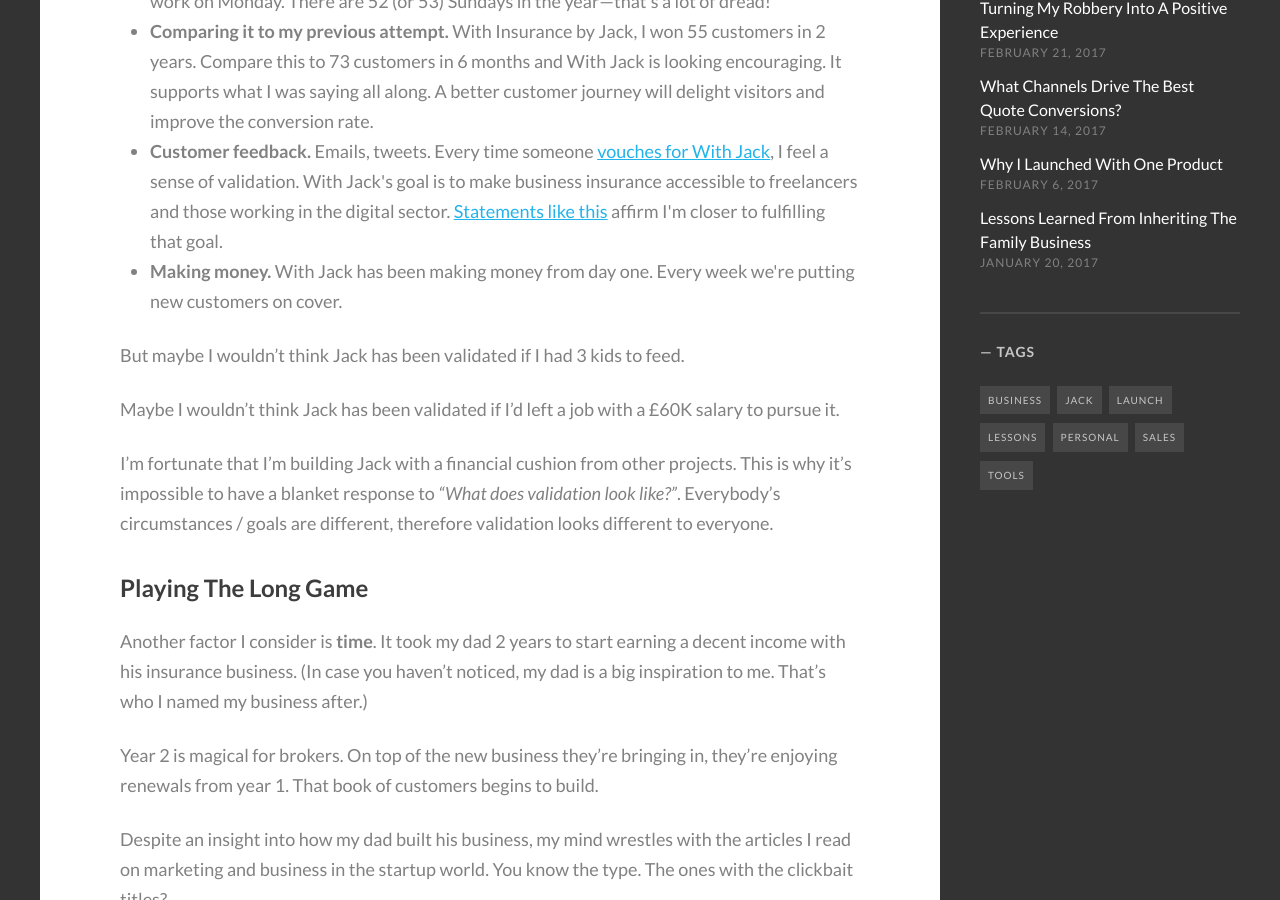
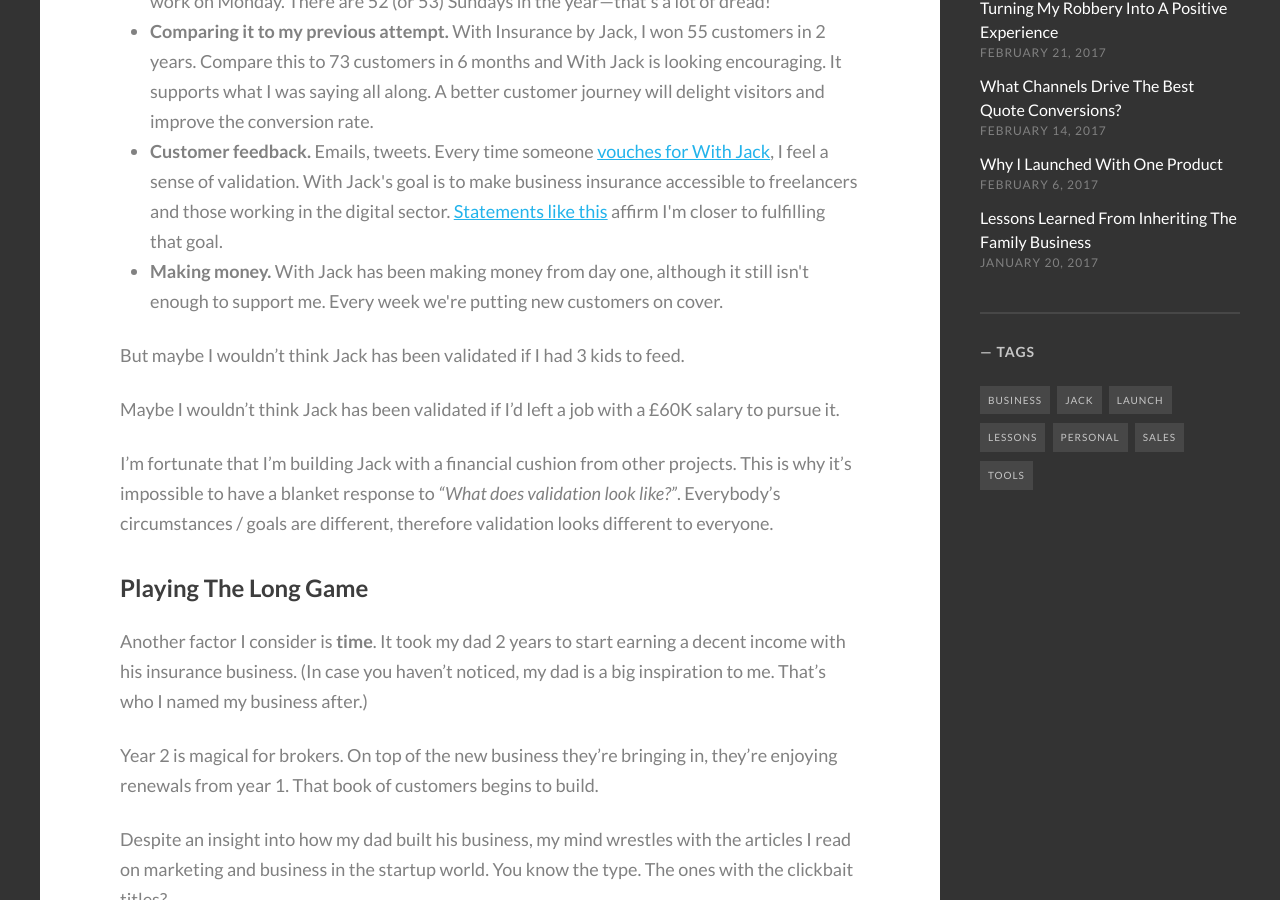
Before and after one commit to ashleybaxter/iamashley, a Jekyll site: the page built from _posts/2017-03-14-what-does-validation-look-like.markdown, in a window 1280 px wide and 900 px high, scrolled down 1348 px. Built offline with Jekyll 4.4.1, drawn with Linux system fonts in a browser that asks for light colours; some web fonts are replaced.

Commit message:
Edited Validation blog post

```diff
--- a/_posts/2017-03-14-what-does-validation-look-like.markdown
+++ b/_posts/2017-03-14-what-does-validation-look-like.markdown
@@ -23,7 +23,7 @@
 <li><strong>No Sunday dread.</strong> I'm not on Facebook anymore, but I'd log in on Sunday evenings to be met with a wall full of 'Sunday dread'. These are the people who aren't looking forward to work on Monday. There are 52 (or 53) Sundays in the year—that's a lot of dread!</li>
 <li><strong>Comparing it to my previous attempt.</strong> With Insurance by Jack, I won 55 customers in 2 years. Compare this to 73 customers in 6 months and With Jack is looking encouraging. It supports what I was saying all along. A better customer journey will delight visitors and improve the conversion rate.</li>
 <li><strong>Customer feedback.</strong> Emails, tweets. Every time someone <a href="https://twitter.com/Grinstead/status/839945638670438400">vouches for With Jack</a>, I feel a sense of validation. With Jack's goal is to make business insurance accessible to freelancers and those working in the digital sector. <a href="https://twitter.com/martinbean/status/839561965840306178">Statements like this</a> affirm I'm closer to fulfilling that goal.</li>
-<li><strong>Making money.</strong> With Jack has been making money from day one. Every week we're putting new customers on cover.</li>
+<li><strong>Making money.</strong> With Jack has been making money from day one, although it still isn't enough to support me. Every week we're putting new customers on cover.</li>
 </ul>
 
 But maybe I wouldn't think Jack has been validated if I had 3 kids to feed.
```
